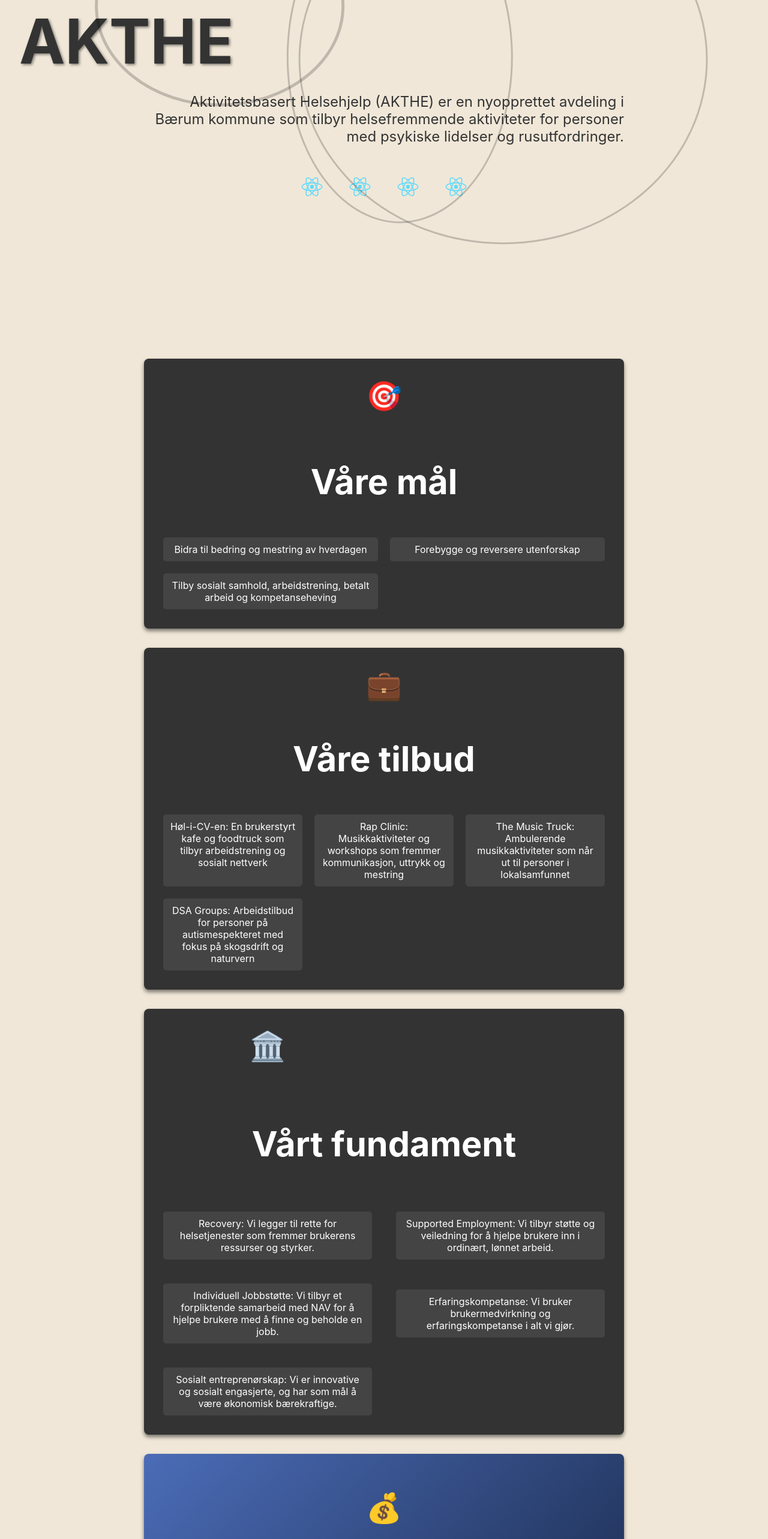
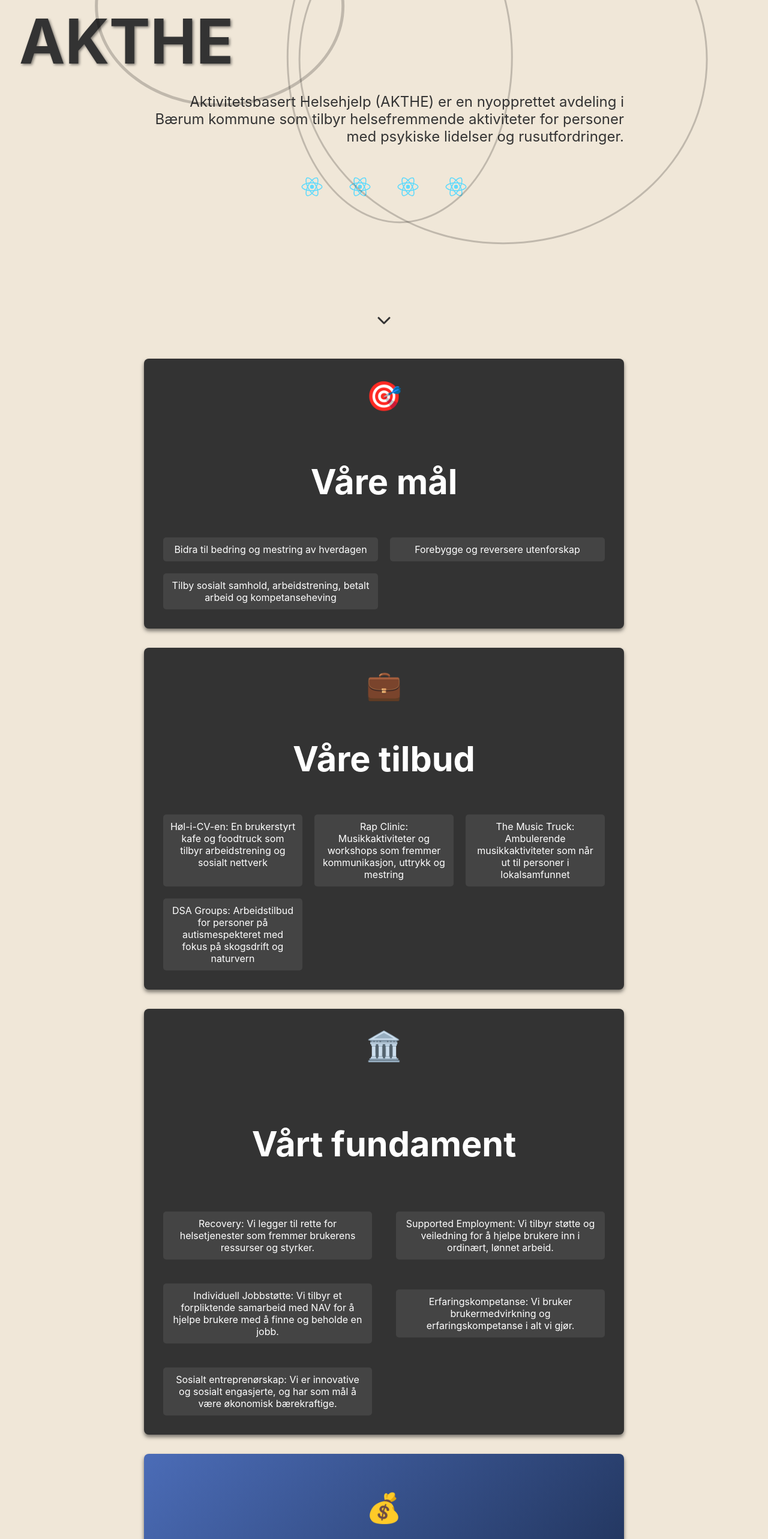
Before and after one commit to Designrpros/AKTHE, a React (Create React App) app: page / in a window 1280 px wide. Shown: the part 234-2800 px from the top of the page at 60% size. Built offline with nearby package versions, Linux system fonts and the light colour scheme.

Commit message:
hopfully fixed the mobile responsive issue 4

```diff
--- a/package.json
+++ b/package.json
@@ -3,6 +3,9 @@
   "version": "0.1.0",
   "private": true,
   "dependencies": {
+    "@fortawesome/fontawesome-svg-core": "^6.5.1",
+    "@fortawesome/free-solid-svg-icons": "^6.5.1",
+    "@fortawesome/react-fontawesome": "^0.2.0",
     "@testing-library/jest-dom": "^5.17.0",
     "@testing-library/react": "^13.4.0",
     "@testing-library/user-event": "^13.5.0",
--- a/src/components/Home.js
+++ b/src/components/Home.js
@@ -2,6 +2,8 @@ import React from 'react';
 import styled from 'styled-components';
 import { motion } from 'framer-motion';
 import logo from './logo.svg'; // Adjust the path according to your file structure
+import { FontAwesomeIcon } from '@fortawesome/react-fontawesome';
+import { faChevronDown } from '@fortawesome/free-solid-svg-icons';
 
 // Wrapper for the entire page
 const PageWrapper = styled.div`
@@ -14,6 +16,7 @@ const PageWrapper = styled.div`
 
 // Full-screen introduction section with logo
 const FullScreenIntro = styled.div`
+position: relative;
   display: flex;
   flex-direction: column;
   justify-content: center;
@@ -37,6 +40,34 @@ const LogoContainer = styled.div`
   align-items: center;
   gap: 20px; // Adjust the gap as needed
   margin-top: 2rem; // Adds some space above the logo container
+`;
+
+const ScrollArrow = styled.div`
+  position: absolute;
+  bottom: 20px;
+  left: 50%;
+  transform: translateX(-50%);
+  cursor: pointer;
+  z-index: 100; // Ensure this is sufficiently high
+
+  // Adjust the icon size, color, and animation as needed
+  .chevron-icon {
+    font-size: 24px;
+    color: #333;
+    animation: bounce 2s infinite;
+  }
+
+  @keyframes bounce {
+    0%, 20%, 50%, 80%, 100% {
+      transform: translateY(0);
+    }
+    40% {
+      transform: translateY(-10px);
+    }
+    60% {
+      transform: translateY(-5px);
+    }
+  }
 `;
 
 
@@ -94,7 +125,6 @@ const ServicesSection = styled(BaseContentSection)`
   }
 `;
 
-
 // Foundation Section with distinct styling
 const FoundationSection = styled(BaseContentSection)`
   display: flex;
@@ -103,20 +133,28 @@ const FoundationSection = styled(BaseContentSection)`
   gap: 20px;
   padding: 2rem;
 
+  &::before {
+    content: '🏛️';
+    font-size: 3rem;
+    align-self: center; // This ensures the icon aligns itself to the center of the flex container
+    margin-bottom: 20px;
+  }
+
   @media (min-width: 768px) {
     display: grid;
     grid-template-columns: repeat(2, 1fr);
     gap: 40px;
-  }
+    place-items: center; // This centers the items both horizontally and vertically in their grid cells
 
-  &::before {
-    content: '🏛️';
-    font-size: 3rem;
-    width: 100%;
-    text-align: center;
-    margin-bottom: 20px;
+    &::before {
+      grid-column: 1 / -1; // This makes sure the icon spans all columns
+      justify-self: center; // Explicitly center the icon horizontally in the grid layout
+    }
   }
 `;
+
+
+
 
 
 
@@ -156,7 +194,10 @@ const ContactSection = styled(BaseContentSection)`
   }
 `;
 
-
+const foundationVariants = {
+    hidden: { opacity: 0, y: 20 },
+    visible: { opacity: 1, y: 0, transition: { duration: 0.8 } },
+  };
 
 // Define animation variants for the content sections
 const contentVariants = {
@@ -170,7 +211,7 @@ const contentVariants = {
       transition: {
         type: "spring",
         bounce: 0.4,
-        duration: 0.8
+        duration: 0.6
       }
     }
   };
@@ -253,6 +294,7 @@ const Circle = styled(motion.div)`
   border: 2px solid rgba(0, 0, 0, 0.2); // Semi-transparent black border
   width: 50px; // Initial size, will be overridden
   height: 50px; // Initial size, will be overridden
+  z-index: 1;
 `;
 
 
@@ -297,10 +339,11 @@ const MovingCircles = () => {
 
   const FoundationComponent = () => {
     return (
-      <FoundationSection
+        <FoundationSection
+        variants={foundationVariants}
         initial="hidden"
-        animate="visible"
-        variants={contentVariants}
+        whileInView="visible"
+        viewport={{ once: true }}
       >
         <Heading>Vårt fundament</Heading>
         <List>
@@ -355,6 +398,11 @@ const Home = () => {
           <img src={logo} alt="AKTHE Logo 3" style={{ maxWidth: '80px' }} />
           <img src={logo} alt="AKTHE Logo 4" style={{ maxWidth: '80px' }} />
         </LogoContainer>
+
+        <ScrollArrow onClick={() => window.scrollBy({ top: window.innerHeight, behavior: 'smooth' })}>
+            <FontAwesomeIcon icon={faChevronDown} className="chevron-icon" />
+        </ScrollArrow>
+
       </FullScreenIntro>
 
       <GoalsSection
```
Also changed, not shown: 1 other file (tests, documents, lock files or other folders).
